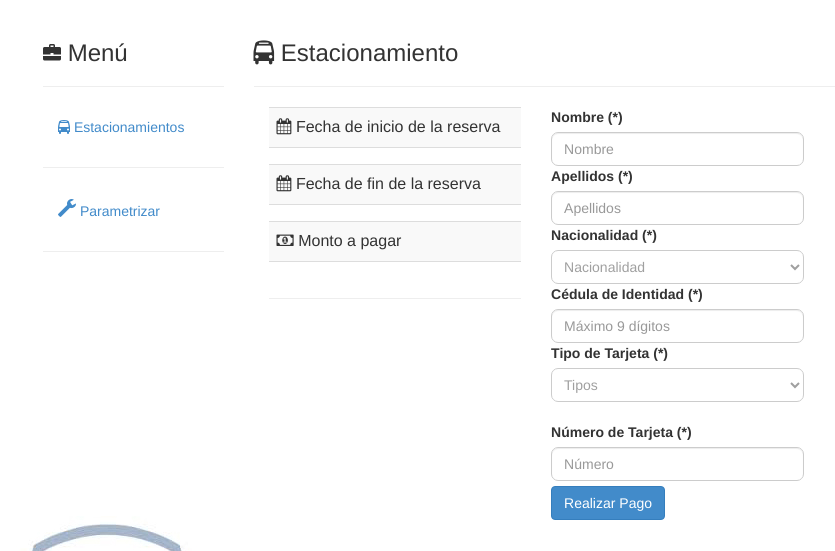
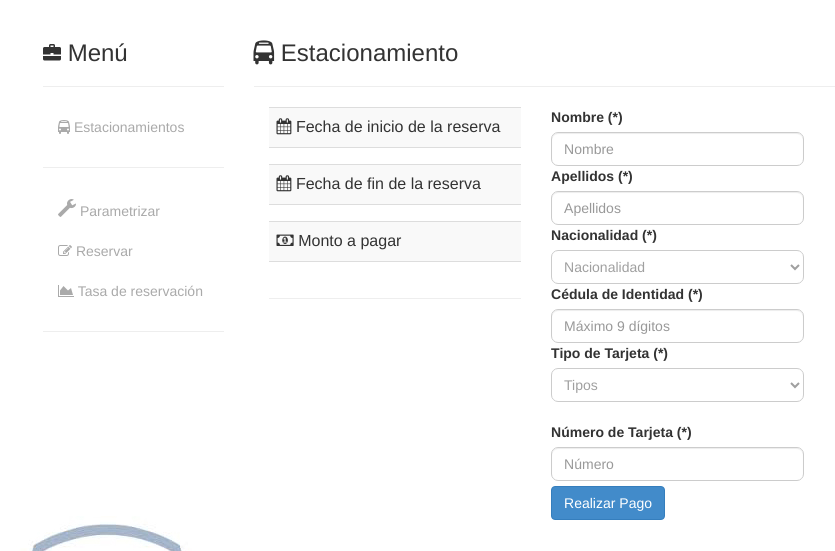
Before and after one commit to vickyjm/DUBI, a Django app: template SAGEParadigm/templates/pagoReserva.html in a window 1280 px wide. Shown: the part 51-602 px from the top of the page, without its empty margins (27-862 px from the left). Run offline with Django 3.2, Linux system fonts and the light colour scheme; the template is opened without the code that fills it: values that come from a table or form of the project are taken from there, others are empty; parts of the project's set-up code (start-up, migrations or seed data) failed here and were passed over; some libraries are stand-ins or nearby versions.

Commit message:
Modificación de botones

```diff
--- a/SAGEParadigm/templates/pagoReserva.html
+++ b/SAGEParadigm/templates/pagoReserva.html
@@ -52,26 +52,24 @@
 
           <ul class="nav nav-stacked">
             <li>
-              <a href="..">
+              <p style="position:relative; display: block;padding: 10px 15px; color: #aaa">
                 <i class="fa fa-bus"></i>
                 Estacionamientos
-              </a>
+              </p>
             </li>
           </ul>
           <hr>
 
-             <ul class="nav nav-stacked">
-              <li>
-              	<a href="./" >
-                  <i class="glyphicon glyphicon-wrench"></i> Parametrizar </a>
+          <ul class="nav nav-stacked">
+          <li>
+          <p style="position:relative; display: block;padding: 10px 15px; color: #aaa">
+          <i class="glyphicon glyphicon-wrench"></i> Parametrizar </p>
 
-          		{% if estacionamiento.NroPuesto %}
-                	<a href="./reserva">
-                  	<i class="fa fa-pencil-square-o"></i> Reservar </a>
+          <p style="position:relative; display: block;padding: 10px 15px; color: #aaa">
+          <i class="fa fa-pencil-square-o" ></i> Reservar </p>
 
-                    <a href="./ocupacion">
-                 	<i class="fa fa-area-chart"></i> Tasa de reservación </a>
-                {% endif %}
+          <p style="position:relative; display: block;padding: 10px 15px;color: #aaa">
+          <i class="fa fa-area-chart" ></i> Tasa de reservación </p>
               </li>
             </ul>
 
```
Also changed, not shown: SAGEParadigm/templates/reservaFactible.html (+8 -16 lines).
